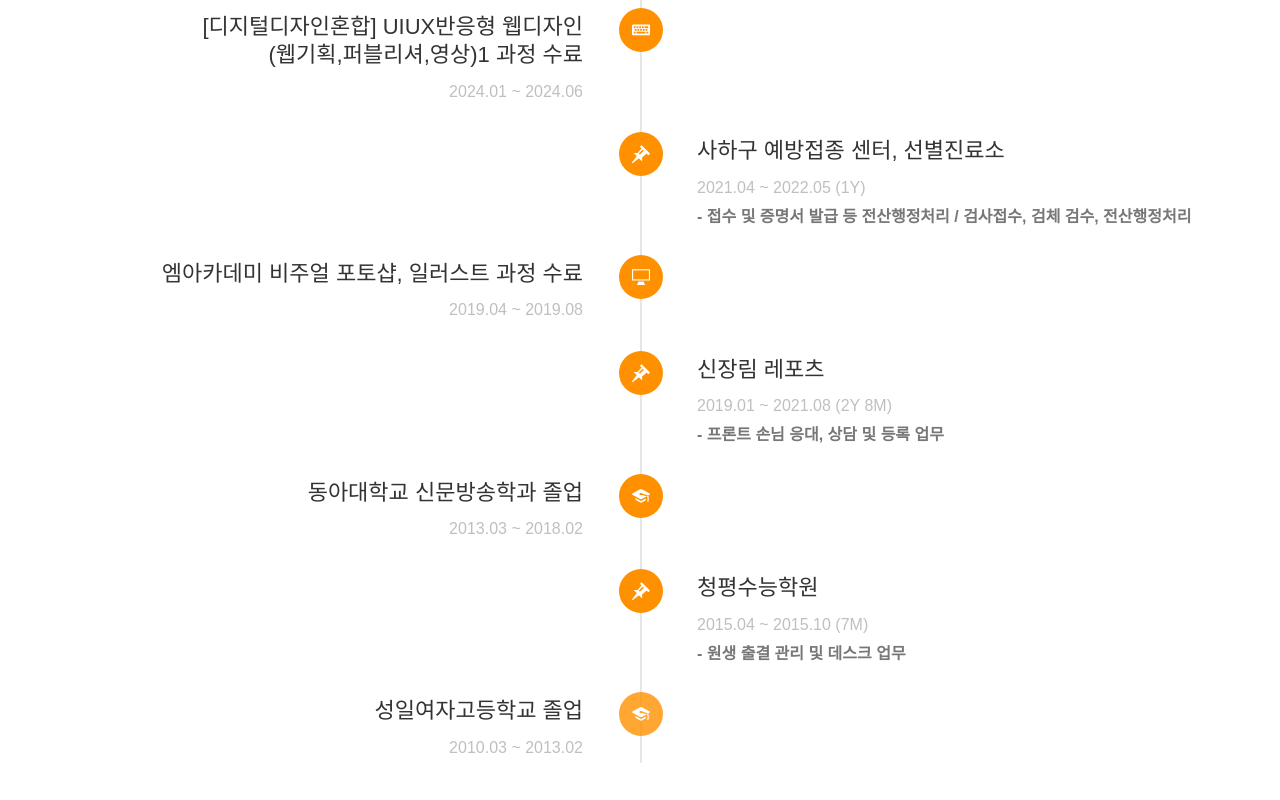
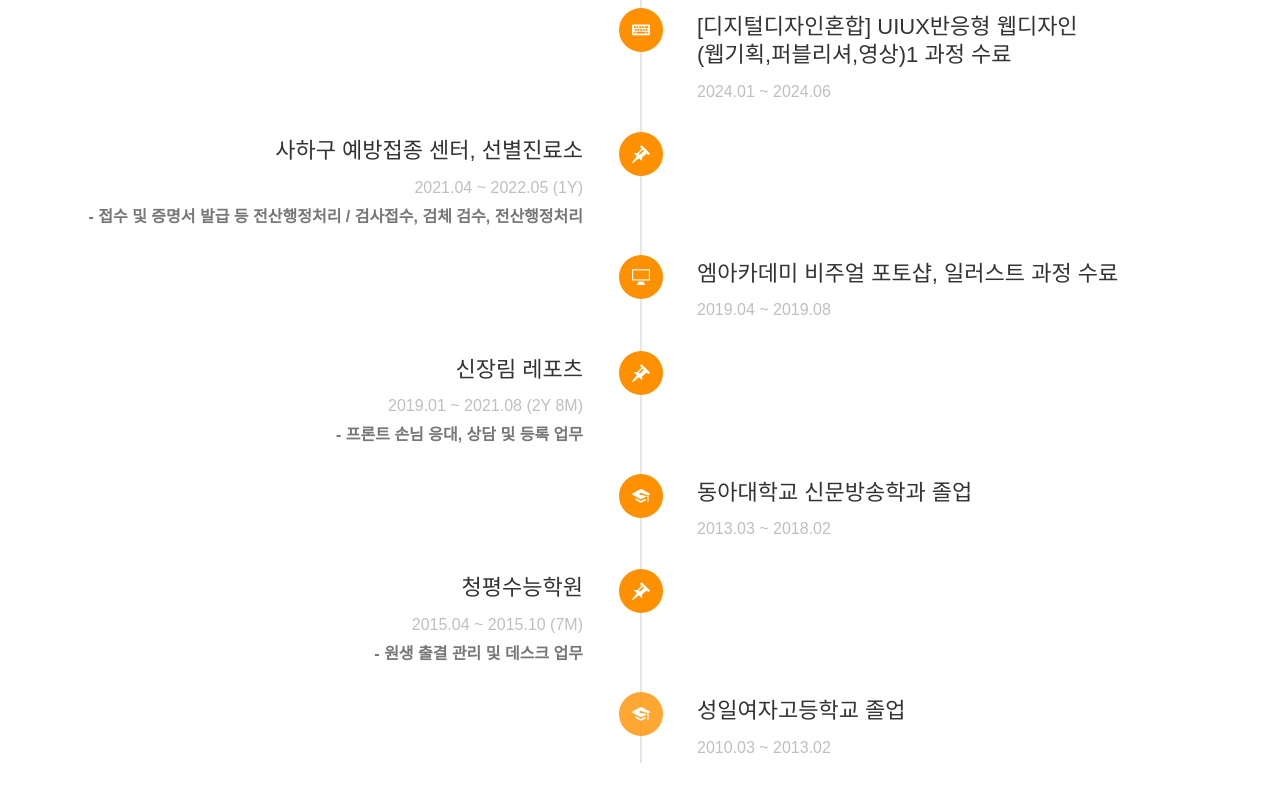
Before and after one commit to Youngyoon2/portfolio, a plain HTML site: page index.html in a window 1280 px wide. Shown: the part 3900-4700 px from the top of the page. Drawn offline with nearby package versions, Linux system fonts and the light colour scheme; some packages are replaced by stand-ins of ours; no server answers; files whose address does not match are found by name; a web font is replaced by a local one.

Commit message:
Add files via upload

```diff
--- a/index.html
+++ b/index.html
@@ -253,6 +253,7 @@
                                     <h3>Experience</h3>
                                 </div>
                             </li>
+
                             <li class="animate-box timeline-unverted">
                                 <div class="timeline-badge"><i class="icon-keyboard"></i></div>
                                 <div class="timeline-panel">
@@ -267,7 +268,7 @@
                                     </div>
                                 </div>
                             </li>
-                            <li class="animate-box timeline-unverted">
+                            <li class="timeline-inverted animate-box">
                                 <div class="timeline-badge"><i class="icon-keyboard"></i></div>
                                 <div class="timeline-panel">
                                     <div class="timeline-heading">
@@ -276,7 +277,7 @@
                                     </div>
                                 </div>
                             </li>
-                            <li class="timeline-inverted animate-box">
+                            <li class="animate-box timeline-unverted">
                                 <div class="timeline-badge"><i class="icon-pushpin"></i></div>
                                 <div class="timeline-panel">
                                     <div class="timeline-heading">
@@ -288,7 +289,7 @@
                                     </div>
                                 </div>
                             </li>
-                            <li class="animate-box timeline-unverted">
+                            <li class="timeline-inverted animate-box">
                                 <div class="timeline-badge"><i class="icon-display"></i></div>
                                 <div class="timeline-panel">
                                     <div class="timeline-heading">
@@ -297,7 +298,7 @@
                                     </div>
                                 </div>
                             </li>
-                            <li class="timeline-inverted animate-box">
+                            <li class="animate-box timeline-unverted">
                                 <div class="timeline-badge"><i class="icon-pushpin"></i></div>
                                 <div class="timeline-panel">
                                     <div class="timeline-heading">
@@ -309,7 +310,7 @@
                                     </div>
                                 </div>
                             </li>
-                            <li class="animate-box timeline-unverted">
+                            <li class="timeline-inverted animate-box">
                                 <div class="timeline-badge"><i class="icon-graduation-cap"></i></div>
                                 <div class="timeline-panel">
                                     <div class="timeline-heading">
@@ -318,7 +319,7 @@
                                     </div>
                                 </div>
                             </li>
-                            <li class="timeline-inverted animate-box">
+                            <li class="animate-box timeline-unverted">
                                 <div class="timeline-badge"><i class="icon-pushpin"></i></div>
                                 <div class="timeline-panel">
                                     <div class="timeline-heading">
@@ -330,7 +331,7 @@
                                     </div>
                                 </div>
                             </li>
-                            <li class="animate-box timeline-unverted">
+                            <li class="timeline-inverted animate-box">
                                 <div class="timeline-badge"><i class="icon-graduation-cap"></i></div>
                                 <div class="timeline-panel">
                                     <div class="timeline-heading">
```
